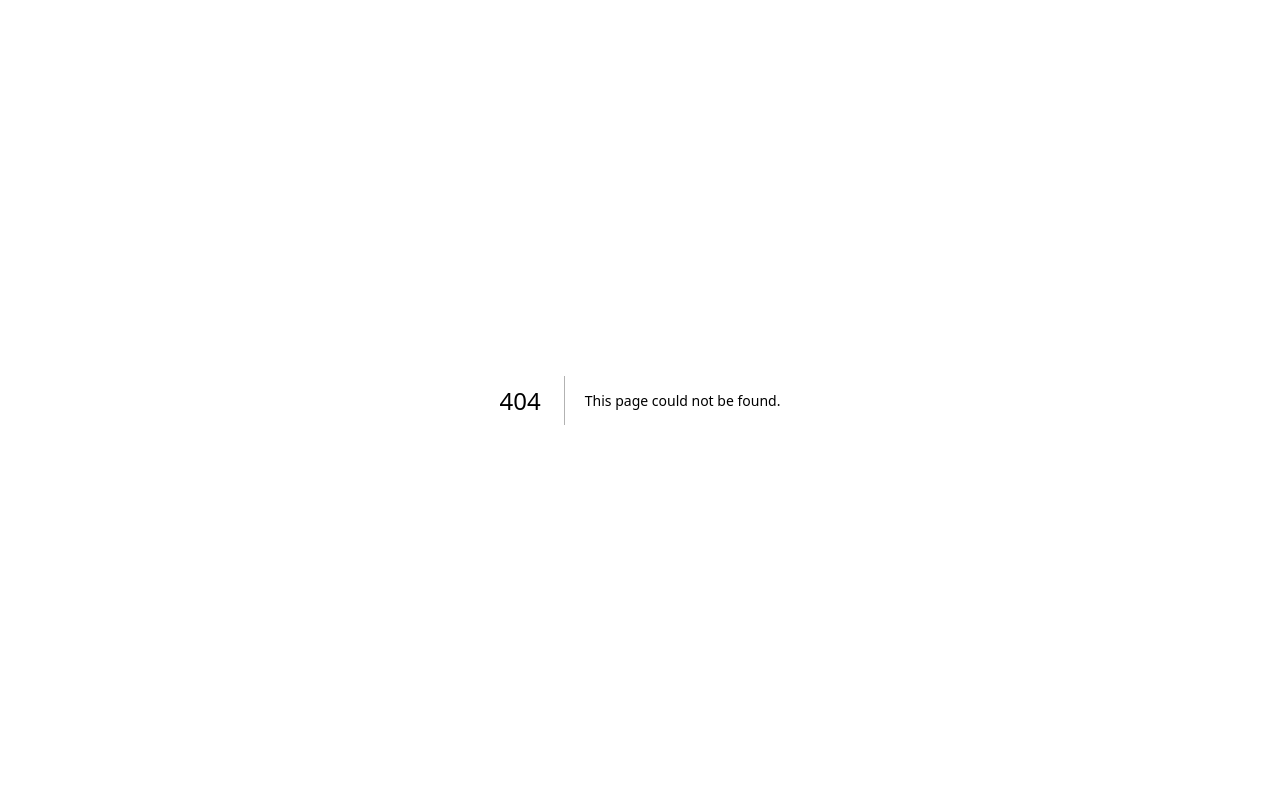
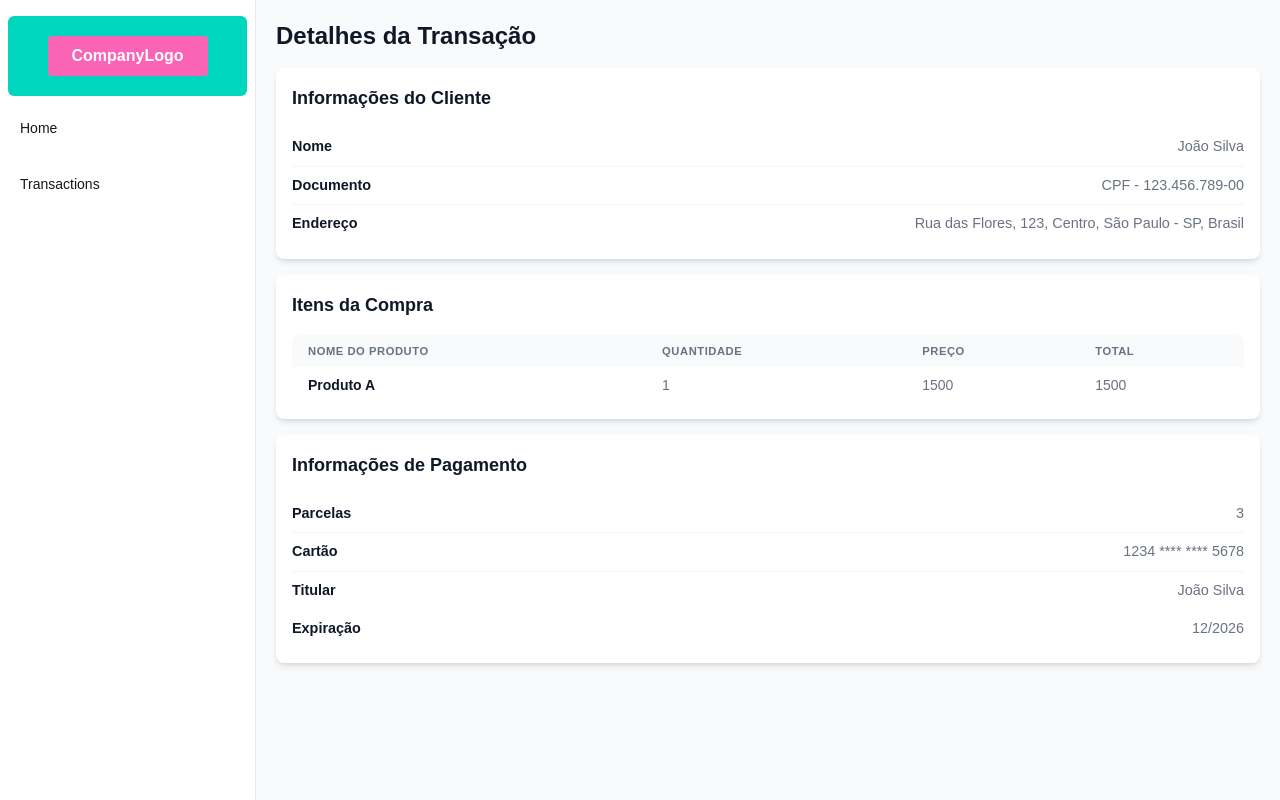
Before and after one commit to JulianaVelasques/e-commerce-challenge, a Next.js app: page /dashboard/transactions/123 in a window 1280 px wide. Before the commit this address had no page. Built offline with nearby package versions, Linux system fonts and the light colour scheme.

Commit message:
feat(transaction details): add transaction details page e route.

```diff
--- /dev/null
+++ b/app/api/transactions/[id]/route.ts
@@ -0,0 +1,18 @@
+import { transactions } from '@/mocks/transactions';
+import { NextResponse } from 'next/server';
+
+export async function GET(
+  request: Request,
+  { params }: { params: { id: string } }
+) {
+  const transaction = transactions.find((t) => t.id === params.id);
+
+  if (!transaction) {
+    return NextResponse.json(
+      { error: 'Transaction not found' },
+      { status: 404 }
+    );
+  }
+
+  return NextResponse.json(transaction);
+}
--- /dev/null
+++ b/app/dashboard/transactions/[id]/page.tsx
@@ -0,0 +1,144 @@
+'use client';
+
+import { useEffect, useState } from 'react';
+import { useParams } from 'next/navigation';
+import { Transaction } from '@/types/transaction';
+
+export default function TransactionDetailsPage() {
+  const { id } = useParams();
+  const [transaction, setTransaction] = useState<Transaction | null>(null);
+  const [loading, setLoading] = useState(true);
+
+  useEffect(() => {
+    async function fetchTransactionDetails() {
+      try {
+        const response = await fetch(`/api/transactions/${id}`);
+        const data: Transaction = await response.json();
+        setTransaction(data);
+      } catch (error) {
+        console.error('Erro ao buscar detalhes da transação:', error);
+      } finally {
+        setLoading(false);
+      }
+    }
+
+    if (id) {
+      fetchTransactionDetails();
+    }
+  }, [id]);
+
+  if (loading) return <p>Carregando...</p>;
+  if (!transaction) return <p>Transação não encontrada.</p>;
+
+  return (
+    <div className='text-[0.9rem] text-gray-900'>
+      <h1 className='text-2xl font-bold mb-4'>Detalhes da Transação</h1>
+
+      {/* Informações do Cliente */}
+      <div className='bg-white shadow-md rounded-lg p-4 mb-4'>
+        <h2 className='text-lg font-semibold mb-4'>Informações do Cliente</h2>
+        <div className='flex justify-between py-2 border-b-1 border-gray-100'>
+          <p className='font-bold'>Nome</p>
+          <p className='text-gray-500'>
+            {transaction.customer.firstName} {transaction.customer.lastName}
+          </p>
+        </div>
+
+        <div className='flex justify-between py-2 border-b-1 border-gray-100'>
+          <p className='font-bold'>Documento</p>
+          <p className='text-gray-500'>
+            {transaction.customer.document.type.toUpperCase()} -{' '}
+            {transaction.customer.document.number}
+          </p>
+        </div>
+
+        <div className='flex justify-between py-2 border-gray-100'>
+          <p className='font-bold'>Endereço</p>
+          <p className='text-gray-500'>
+            {transaction.customer.address.street},{' '}
+            {transaction.customer.address.number},{' '}
+            {transaction.customer.address.neighborhood},{' '}
+            {transaction.customer.address.city} -{' '}
+            {transaction.customer.address.state},{' '}
+            {transaction.customer.address.country}
+          </p>
+        </div>
+      </div>
+
+      {/* Itens da Compra */}
+      <div className='bg-white shadow-md rounded-lg p-4 mb-4'>
+        <h2 className='text-lg font-semibold mb-4'>Itens da Compra</h2>
+        <div className='overflow-x-auto rounded-lg text-sm'>
+          <table className='min-w-full'>
+            <thead className='bg-gray-50 font-semibold text-[0.7rem]'>
+              <tr>
+                <th className='px-4 py-2 text-left tracking-wider text-gray-500 uppercase'>
+                  Nome do Produto
+                </th>
+                <th className='px-4 py-2 text-left tracking-wider text-gray-500 uppercase'>
+                  Quantidade
+                </th>
+                <th className='px-4 py-2 text-left tracking-wider text-gray-500 uppercase'>
+                  Preço
+                </th>
+                <th className='px-4 py-2 text-left tracking-wider text-gray-500 uppercase'>
+                  Total
+                </th>
+              </tr>
+            </thead>
+            <tbody>
+              {transaction.items.map((item, index) => (
+                <tr
+                  key={index}
+                  className='even:bg-gray-50 odd:bg-white even:border text-gray-500 even:border-gray-100'
+                >
+                  <td className='px-4 py-2 text-left font-semibold text-gray-900'>
+                    {item.name}
+                  </td>
+                  <td className='px-4 py-2 text-left'>{item.quantity}</td>
+                  <td className='px-4 py-2 text-left'>
+                    {item.amount / item.quantity}
+                  </td>
+                  <td className='px-4 py-2 text-left'>{item.amount}</td>
+                </tr>
+              ))}
+            </tbody>
+          </table>
+        </div>
+      </div>
+
+      {/* Informações do Pagamento */}
+      <div className='bg-white shadow-md rounded-lg p-4 mb-4'>
+        <h2 className='text-lg font-semibold mb-4'>Informações de Pagamento</h2>
+        <div className='flex justify-between py-2 border-b-1 border-gray-100'>
+          <p className='font-bold'>Parcelas</p>
+          <p className='text-gray-500'>
+            {transaction.paymentMethod.card.installments}
+          </p>
+        </div>
+
+        <div className='flex justify-between py-2 border-b-1 border-gray-100'>
+          <p className='font-bold'>Cartão</p>
+          <p className='text-gray-500'>
+            {transaction.paymentMethod.card.firstDigits} **** ****{' '}
+            {transaction.paymentMethod.card.lastDigits}
+          </p>
+        </div>
+
+        <div className='flex justify-between py-2 border-gray-100'>
+          <p className='font-bold'>Titular</p>
+          <p className='text-gray-500'>
+            {transaction.paymentMethod.card.holderName}
+          </p>
+        </div>
+
+        <div className='flex justify-between py-2 border-gray-100'>
+          <p className='font-bold'>Expiração</p>
+          <p className='text-gray-500'>
+            {transaction.paymentMethod.card.expirationDate}
+          </p>
+        </div>
+      </div>
+    </div>
+  );
+}
```
